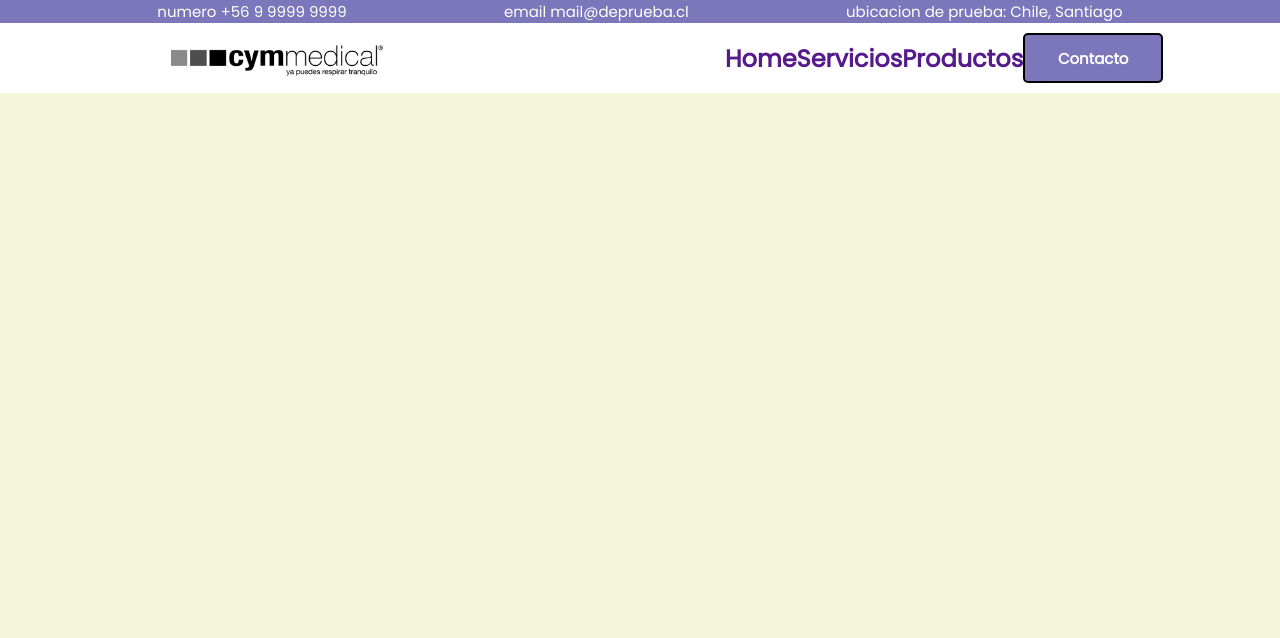
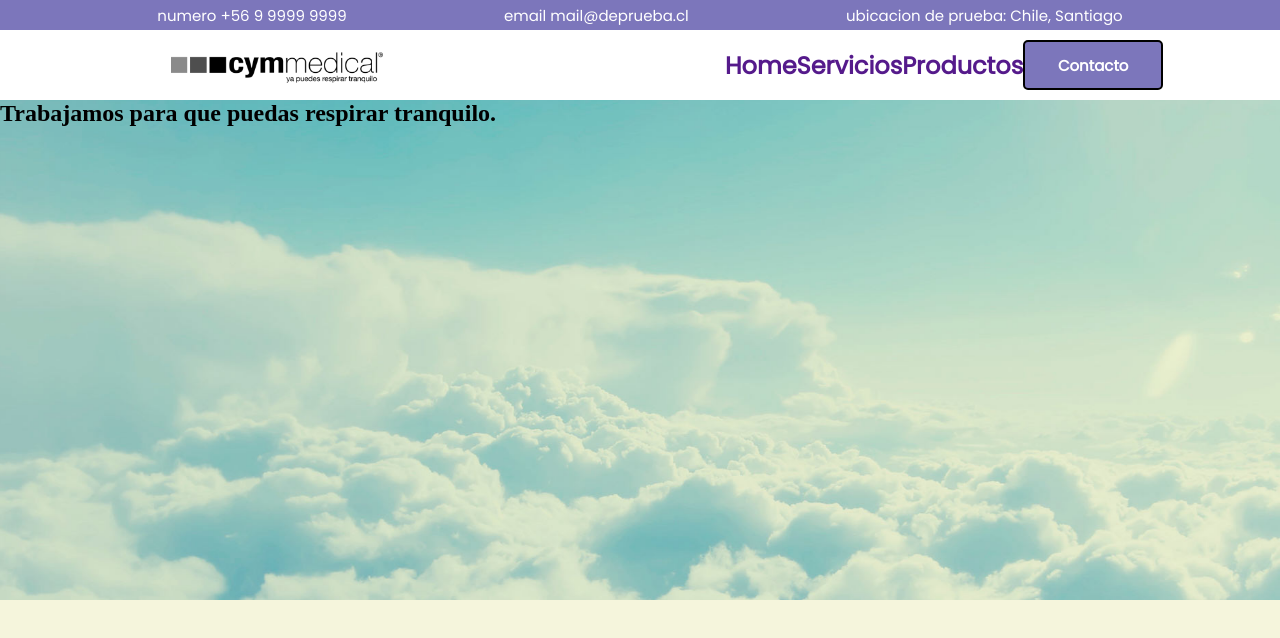
Before and after one commit to gurkenpoo/landingSass, a plain HTML site: page root/index.html in a window 1280 px wide. Drawn offline with Linux system fonts and the light colour scheme.

Commit message:
parallax img

```diff
--- a/root/css/_headerStyle.scss
+++ b/root/css/_headerStyle.scss
@@ -1,11 +1,17 @@
 
-$fontText : 'Poppins', sans-serif;
+$fontTextP : 'Poppins', sans-serif;
+$fontTextM : 'Montserrat', sans-serif;
+
+
+
 .containerContact {
     background-color: #7C76BB;
     display: flex;
     justify-content: space-evenly;
     color: #fff;
-    font-family: $fontText;
+    align-items: center;
+    height: 30px;
+    font-family: $fontTextP;
     font-size: 15px;
     font-weight: lighter;
 }
@@ -34,7 +40,7 @@ header {
             font-weight: 500;
             color: #7C76BB;
             font-weight: 700;
-            font-family: $fontText;
+            font-family: $fontTextP;
             a {
                 text-decoration: none;
             }
@@ -47,12 +53,11 @@ header {
                 width: 140px;
                 border-radius: 5px;
                 font-weight: 700;
-                font-family: $fontText;
+                font-family: $fontTextP;
                 font-size: 15px;
                 color: #fff;
                 background-color: #7C76BB;
             }
-        }
-    }
+        }    }
     }
 }
--- /dev/null
+++ b/root/css/_mainBody.scss
@@ -0,0 +1,13 @@
+.parallax {
+    /* The image used */
+    background-image: url(../img/header_background_placeholder.jpg);
+
+    /* Set a specific height */
+    min-height: 500px;
+
+    /* Create the parallax scrolling effect */
+    background-attachment: fixed;
+    background-position: center;
+    background-repeat: no-repeat;
+    background-size: cover;
+  }
--- a/root/css/main.scss
+++ b/root/css/main.scss
@@ -2,6 +2,7 @@
 // HEADER STYLES
 
 @use 'headerStyle';
+@use 'mainBody';
 
 
 // general
--- a/root/index.html
+++ b/root/index.html
@@ -6,8 +6,12 @@
     <meta name="viewport" content="width=device-width, initial-scale=1.0">
     <link rel="stylesheet" href="css/main.css">
     <link rel="preconnect" href="https://fonts.googleapis.com">
-<link rel="preconnect" href="https://fonts.gstatic.com" crossorigin>
-<link href="https://fonts.googleapis.com/css2?family=Poppins&display=swap" rel="stylesheet">
+    <link rel="preconnect" href="https://fonts.gstatic.com" crossorigin>
+    <link rel="preconnect" href="https://fonts.googleapis.com">
+    <link rel="preconnect" href="https://fonts.gstatic.com" crossorigin>
+    <link href="https://fonts.googleapis.com/css2?family=Montserrat&display=swap" rel="stylesheet">
+
+    <link href="https://fonts.googleapis.com/css2?family=Poppins&display=swap" rel="stylesheet">
 
 
     <title>Cymmedical</title>
@@ -26,11 +30,20 @@
             <span class="navText"><a href="">Servicios</a></span>
             <span class="navText"><a href="">Productos</a></span>
             <a href="" ><button class="contactButton">Contacto</button></a>
+
         </nav>
     </section>
     </header>
     <main>
-        <section></section>
+        <div class="parallax">
+            <section class="mainSection">
+                <h1 class="title">
+                    Trabajamos para que puedas respirar tranquilo.
+                </h1>
+
+            </section>
+
+        </div>
     </main>
 
 </body>
```
Also changed, not shown: root/css/main.css, 1 other file.
